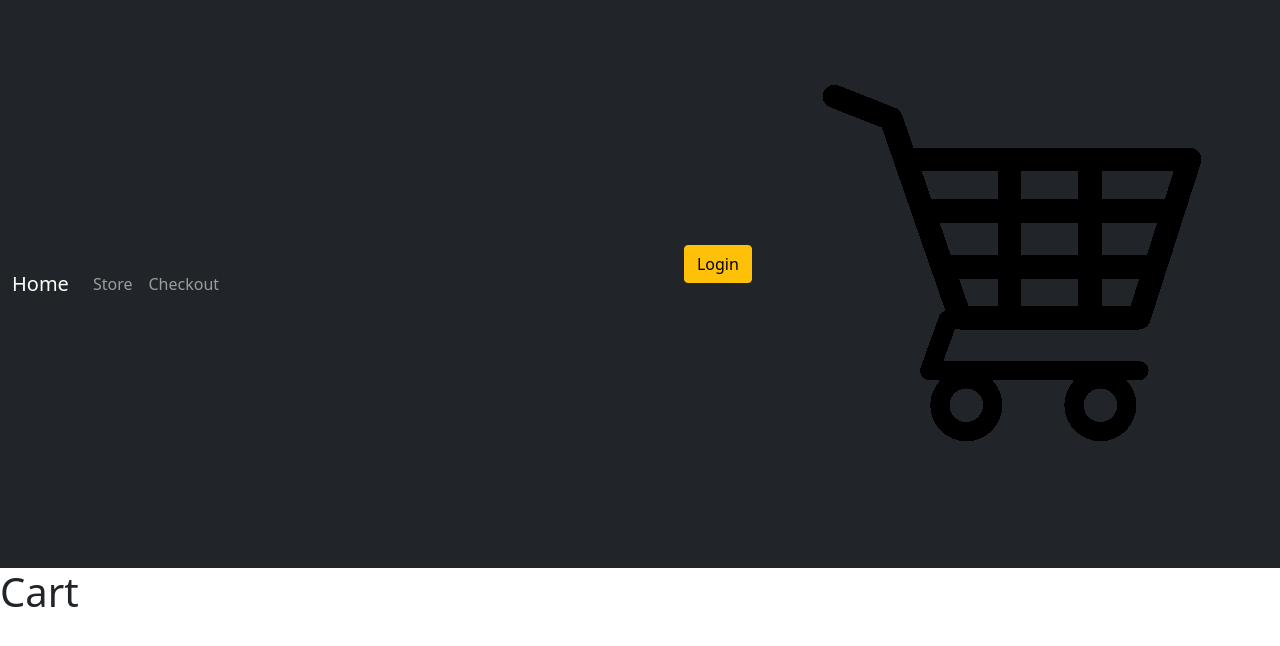
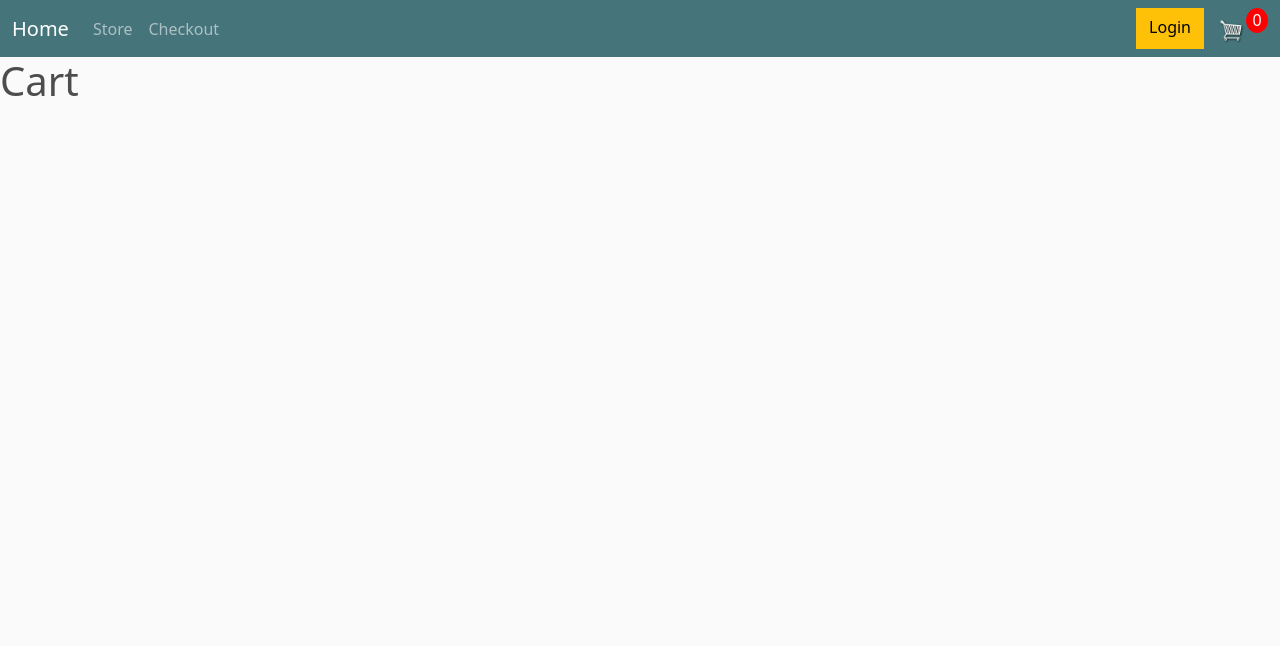
Before and after one commit to Nigel3005/tante, a Django app: page /cart/ in a window 1280 px wide. Shown: the top 646 px of the page. Run offline with Django 4.2, Linux system fonts and the light colour scheme; some libraries are stand-ins or nearby versions.

Commit message:
added cardcounter above cart

```diff
--- a/Frontend/urls.py
+++ b/Frontend/urls.py
@@ -1,5 +1,4 @@
-from django.urls import path, include
-from django.shortcuts import render, redirect
+from django.urls import path
 
 from django.conf import settings
 from django.conf.urls.static import static
--- a/Static/Store/CSS/main.css
+++ b/Static/Store/CSS/main.css
@@ -1,11 +1,104 @@
-/*header{*/
-/*    background: black;*/
-/*}*/
+body{
+	background-color: hsl(0, 0%, 98%);
+}
 
-/*header a{*/
-/*    color: white;*/
-/*}*/
+h1,h2,h3,h4,h5,h6{
+	color:hsl(0, 0%, 30%);
+}
 
-/*body{*/
-/*    background-color: #a9a9ff;*/
-/*}*/
+.box-element{
+	box-shadow:hsl(0, 0%, 80%) 0 0 16px;
+	background-color: #fff;
+	border-radius: 4px;
+	padding: 10px;
+}
+
+.thumbnail{
+	width: 100%;
+	height: 200px;
+	-webkit-box-shadow: -1px -3px 5px -2px rgba(214,214,214,1);
+    -moz-box-shadow: -1px -3px 5px -2px rgba(214,214,214,1);
+    box-shadow: -1px -3px 5px -2px rgba(214,214,214,1);
+}
+
+.product{
+	border-radius: 0 0 4px 4px;
+}
+
+.bg-dark{
+	background-color: #45757a !important;
+}
+
+#cart-icon{
+	width:25px;
+	display: inline-block;
+	margin-left: 15px;
+	margin-top: 10px;
+	margin-right: 2px;
+}
+
+#cart-total{
+	display: block;
+	text-align: center;
+	color:#fff;
+	background-color: red;
+	width: 22px;
+	height: 25px;
+	border-radius: 50%;
+	font-size: 16px;
+}
+
+.col-lg-4, .col-lg-6, .col-lg-8, .col-lg-12{
+	margin-top: 10px;
+}
+
+.btn{
+	border-radius: 0;
+}
+
+.row-image{
+	width: 100px;
+}
+
+.form-field{
+	width:250px;
+	display: inline-block;
+	padding: 5px;
+}
+
+.cart-row{
+	display: flex;
+    align-items: stretch;
+    padding-bottom: 10px;
+    margin-bottom: 10px;
+    border-bottom: 1px solid #ececec;
+
+}
+
+.quantity{
+	display: inline-block;
+	font-weight: 700;
+	padding-right:10px;
+}
+
+.chg-quantity{
+	width: 12px;
+	cursor: pointer;
+	display: block;
+	margin-top: 5px;
+	transition:.1s;
+}
+
+.chg-quantity:hover{
+	opacity: .6;
+}
+
+
+.hidden{
+	display: none!important;
+}
+
+.countcart{
+	display: flex;
+	flex-direction: row;
+}
--- a/store/Templates/store/main.html
+++ b/store/Templates/store/main.html
@@ -12,10 +12,19 @@
               integrity="sha384-1BmE4kWBq78iYhFldvKuhfTAU6auU8tT94WrHftjDbrCEXSU1oBoqyl2QvZ6jIW3"
               crossorigin="anonymous">
         <!-- JavaScript Bundle with Popper -->
-        <script
-            src="https://cdn.jsdelivr.net/npm/bootstrap@5.1.3/dist/js/bootstrap.bundle.min.js"
-            integrity="sha384-ka7Sk0Gln4gmtz2MlQnikT1wXgYsOg+OMhuP+IlRH9sENBO0LRn5q+8nbTov4+1p"
-            crossorigin="anonymous">
+        <script src="https://code.jquery.com/jquery-3.4.1.slim.min.js"
+                integrity="sha384-J6qa4849blE2+poT4WnyKhv5vZF5SrPo0iEjwBvKU7imGFAV0wwj1yYfoRSJoZ+n"
+                crossorigin="anonymous">
+        </script>
+
+        <script src="https://cdn.jsdelivr.net/npm/popper.js@1.16.0/dist/umd/popper.min.js"
+                integrity="sha384-Q6E9RHvbIyZFJoft+2mJbHaEWldlvI9IOYy5n3zV9zzTtmI3UksdQRVvoxMfooAo"
+                crossorigin="anonymous">
+        </script>
+
+        <script src="https://stackpath.bootstrapcdn.com/bootstrap/4.4.1/js/bootstrap.min.js"
+                integrity="sha384-wfSDF2E50Y2D1uUdj0O3uMBJnjuUD4Ih7YwaYd1iqfktj0Uod8GCExl3Og8ifwB6"
+                crossorigin="anonymous">
         </script>
 
 
@@ -24,30 +33,16 @@
     </head>
 
     <body>
-{#        <header>#}
-{#            <div id="" class="">#}
-{#                <a class="headLogo" href="/">#}
-{#                    <img src="{% static 'Frontend/IMG/logo.png' %}" alt="">#}
-{#                </a>#}
-{#                <a href="/store" {% if request.get_full_path == "/store" %} class="currentPage" {% else %} class="" {% endif %} >Store</a>#}
-{#                <a href="/cart" {% if request.get_full_path == "/cart" %} class="currentPage" {% else %} class="" {% endif %} >Cart</a>#}
-{#                <a href="/checkout" {% if request.get_full_path == "/checkout" %} class="currentPage" {% else %} class="" {% endif %} >Checkout</a>#}
-{##}
-{#                {% if user.is_authenticated %}#}
-{#                <a href="/admin" {% if request.get_full_path == "/admin" %} class="currentPage" {% else %} class="" {% endif %} >Admin</a>#}
-{#                {% endif %}#}
-{#            </div>#}
-{#        </header>#}
         <nav class="navbar navbar-expand-lg navbar-dark bg-dark">
             <div class="container-fluid">
-                <a class="navbar-brand" href="#">Home</a>
+                <a class="navbar-brand" href="/shop">Home</a>
                 <button class="navbar-toggler" type="button" data-bs-toggle="collapse"
                         data-bs-target="#navbarSupportedContent" aria-controls="navbarSupportedContent"
                         aria-expanded="false" aria-label="Toggle navigation">
                     <span class="navbar-toggler-icon"></span>
                 </button>
                 <div class="collapse navbar-collapse" id="navbarSupportedContent">
-                    <ul class="navbar-nav me-auto mb-2 mb-lg-0">
+                    <ul class="navbar-nav me-auto">
                         <li class="nav-item">
                             <a {% if request.get_full_path == "/store" %} class="nav-link active" {% else %} class="nav-link" {% endif %} aria-current="page" href="/store">Store</a>
                         </li>
@@ -55,10 +50,10 @@
                             <a {% if request.get_full_path == "/checkout/" %} class="nav-link active" {% else %} class="nav-link" {% endif %} aria-current="page" href="/checkout">Checkout</a>
                         </li>
                     </ul>
-                    <div>
+                    <div class="form-inline my-2 my-lg-0 countcart">
                         <a href="/login-shop" class="btn btn-warning">Login</a>
                         <a href="/cart">
-                            <img id="cart-icon" src="{% static 'store/IMG/cart.png' %}" alt="cart">
+                            <img id="cart-icon" src="{% static 'store/IMG/cart.png' %}" alt="">
                         </a>
                         <p id="cart-total">0</p>
                     </div>
```
Also changed, not shown: Static/Store/IMG/cart.png.
